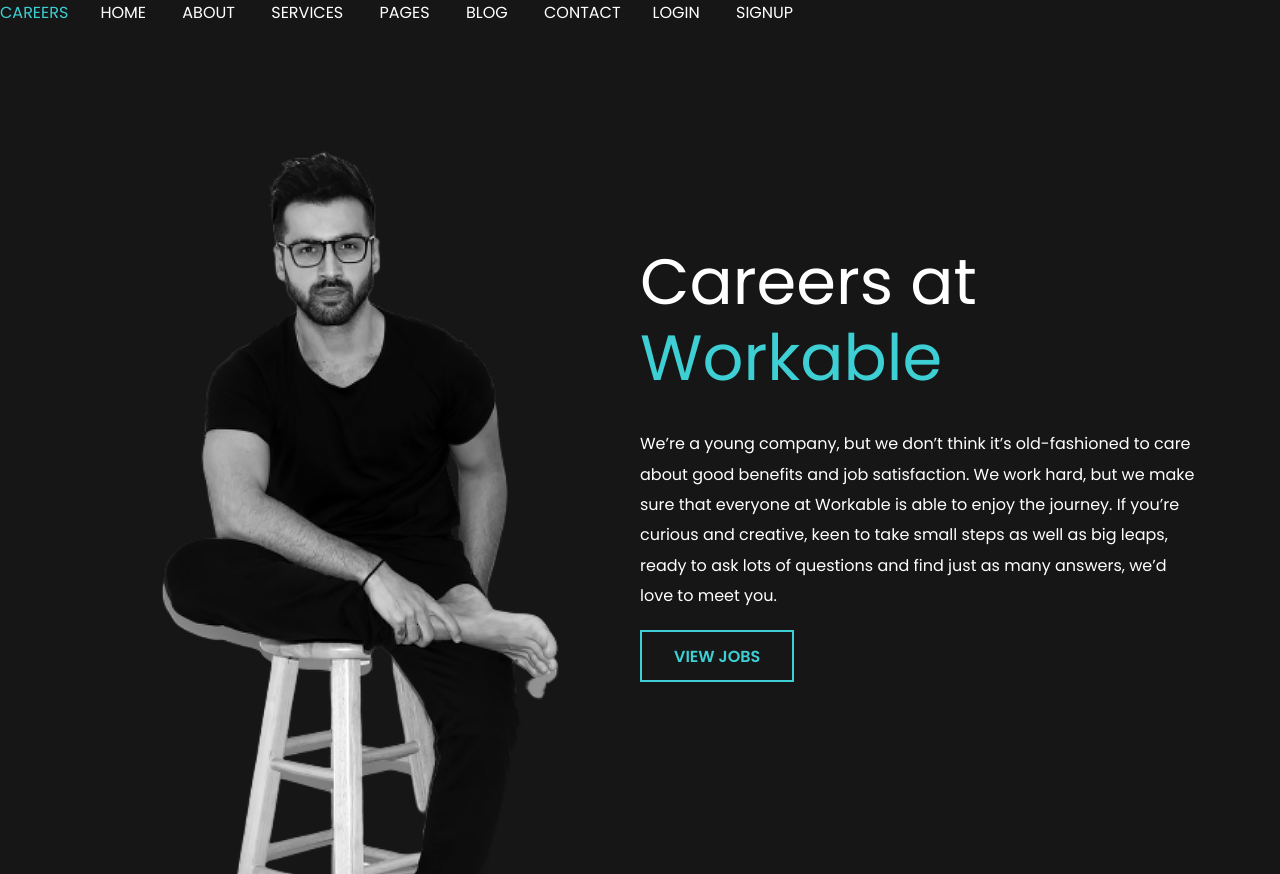
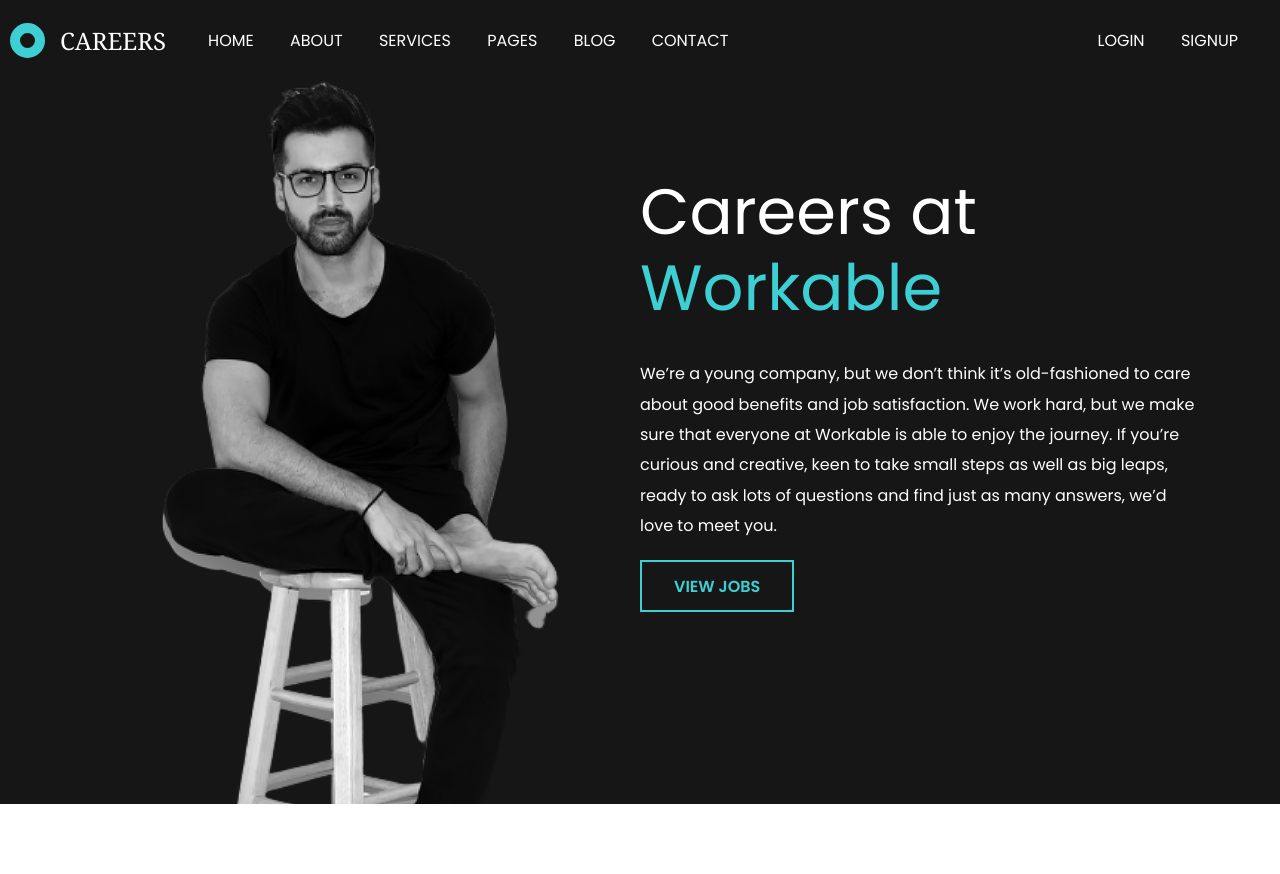
Before and after one commit to Mayappa123/businessWebsite, a website: page index.html in a window 1280 px wide. Shown: the top 874 px of the page. Drawn offline with Linux system fonts and the light colour scheme.

Commit message:
changed some code

```diff
--- a/style.css
+++ b/style.css
@@ -42,16 +42,49 @@
   color: var(--primary);
 }
 
-header nav {
+/* header nav {
   padding: 2rem 0;
-}
+} */
 
 header nav .branding {
   margin-right: 3rem;
 }
 
 #main-nav {
+  display: flex;
+  align-items: center;
   padding-top: 0px;
+  position: fixed;
+  top: 0;
+  width: 100%;
+  z-index: 2;
+  height: 80px !important;
+}
+
+.navLink {
+  padding: 0 0 0 10px;
+}
+
+.Companylogo {
+  height: 35px;
+  width: 35px;
+  border: 10px solid #3dcfd3;
+  border-radius: 50%;
+  margin-left: 10px;
+}
+.Companyname {
+  padding-left: 15px;
+  font-family: Georgia, "Times New Roman", Times, serif;
+  font-size: x-large;
+}
+
+.hero {
+  margin-top: 80px;
+}
+
+.user {
+  position: absolute;
+  right: 10px;
 }
 
 .hero .left img {
@@ -85,7 +118,6 @@
 section {
   padding: 4rem 0;
   display: flex;
-
 }
 
 section.ourValues {
@@ -105,8 +137,6 @@
 section .valPara {
   width: 60vw;
 }
-
-
 
 .valPara p {
   font-size: 20px;
@@ -133,6 +163,16 @@
 section.work {
   background: var(--light);
   padding: 4rem 0;
+}
+section.Newsletter {
+  display: block;
+}
+
+.Newsletter {
+  width: 100vw;
+  padding-top: 50px;
+  padding-bottom: 50px;
+  padding: 50px 0 50px 0;
 }
 
 footer {
```
